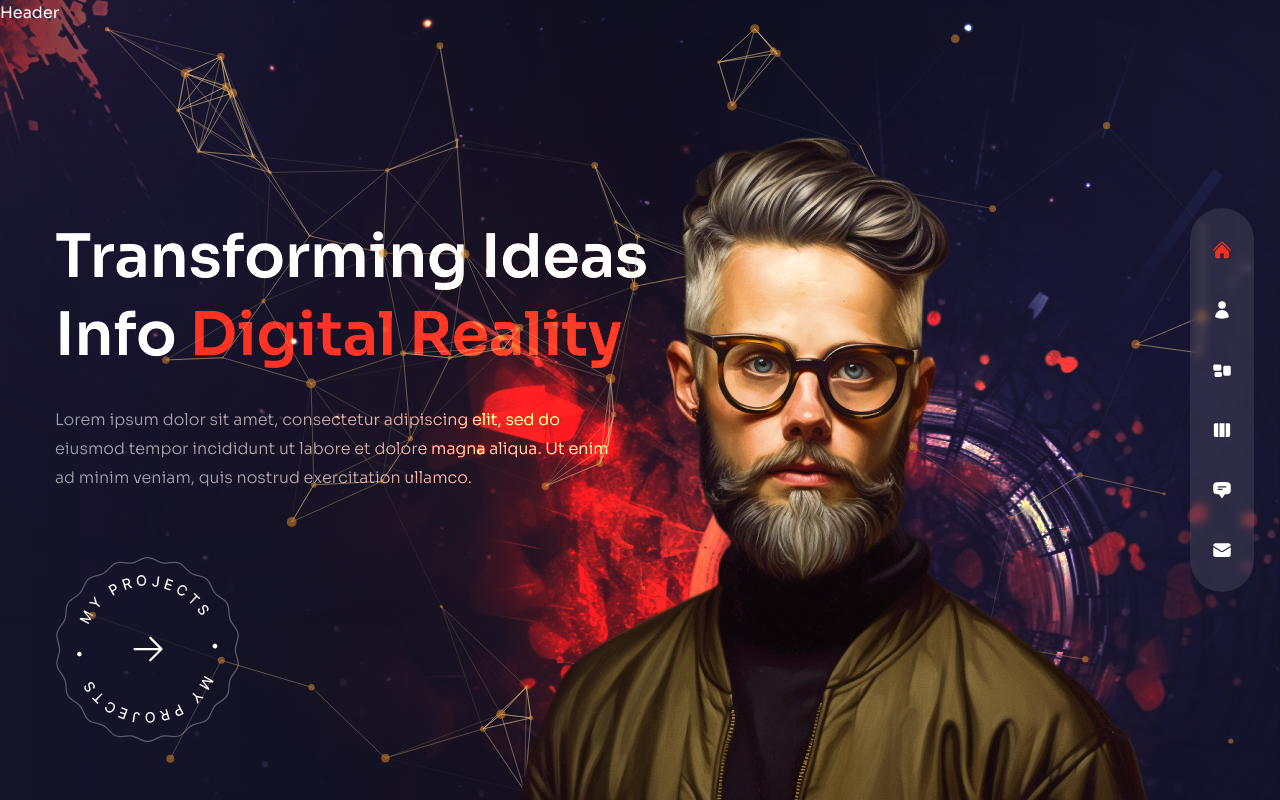
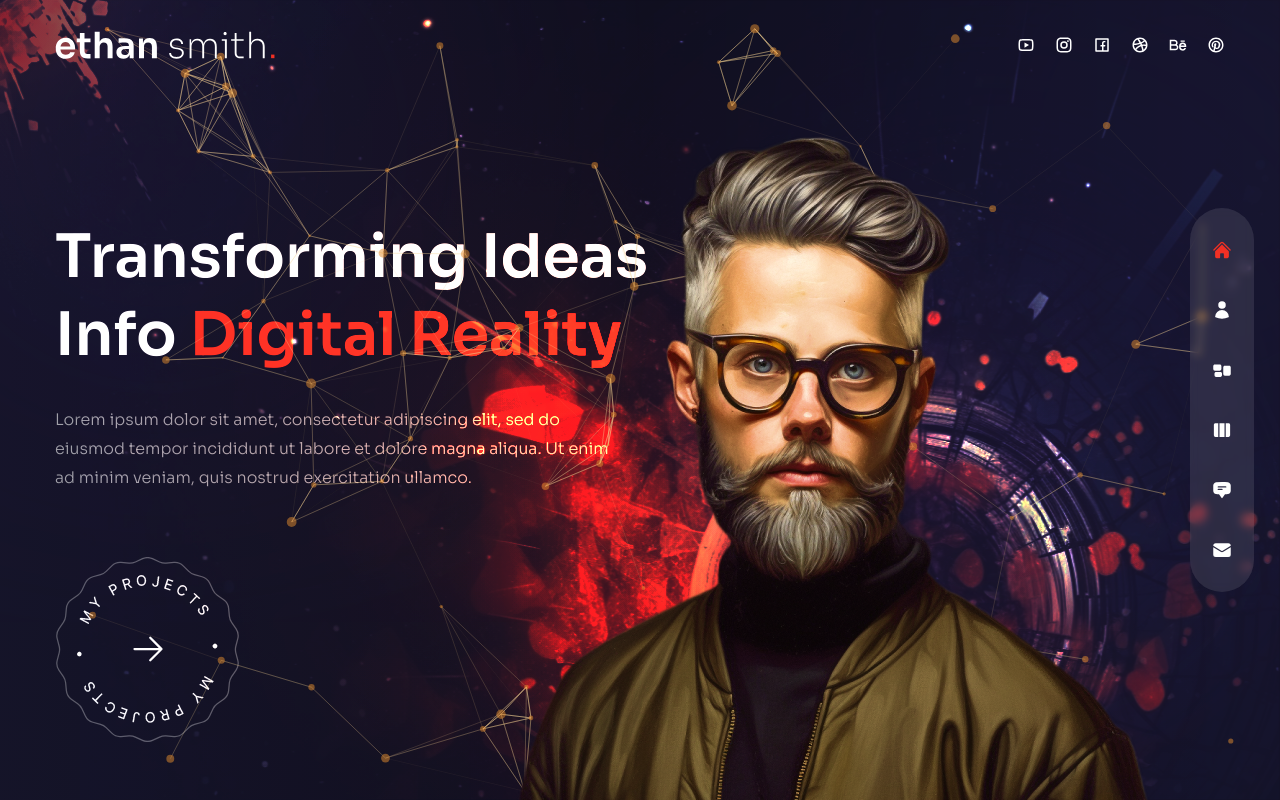
Before and after one commit to freetimezp/js-portfolio-22-web-dev, a Next.js app: page / in a window 1280 px wide. Built offline with nearby package versions, Linux system fonts and the light colour scheme.

Commit message:
08. js-portfolio-22-web-dev. Header Component. Socials Component.

```diff
--- a/components/Header.js
+++ b/components/Header.js
@@ -1,7 +1,27 @@
+import Image from "next/image";
+import Link from "next/link";
+
+import Socials from '../components/Socials';
+
 const Header = () => {
   return (
-    <header className="absolute z-30 w-full">
-      Header
+    <header className="absolute z-30 w-full flex items-center px-16 xl:px-0 xl:h-[90px]">
+      <div className="container mx-auto">
+        <div className="flex flex-col lg:flex-row justify-between items-center gap-y-6
+        py-8">
+          <Link href={'/'}>
+            <Image
+              src={'/logo.svg'}
+              alt="logo"
+              width={220}
+              height={48}
+              priority={true}
+            />
+          </Link>
+
+          <Socials />
+        </div>
+      </div>
     </header>
   );
 };
--- a/components/Socials.js
+++ b/components/Socials.js
@@ -1,5 +1,49 @@
+import Link from "next/link";
+
+import {
+  RiYoutubeLine,
+  RiInstagramLine,
+  RiFacebookBoxLine,
+  RiDribbbleLine,
+  RiBehanceLine,
+  RiPinterestLine
+} from 'react-icons/ri';
+
 const Socials = () => {
-  return <div>Socials</div>;
+  return (
+    <div className="flex items-center gap-x-5 text-lg">
+      <Link href={''}
+        className="hover:text-accent transition-all duration-300"
+      >
+        <RiYoutubeLine />
+      </Link>
+      <Link href={''}
+        className="hover:text-accent transition-all duration-300"
+      >
+        <RiInstagramLine />
+      </Link>
+      <Link href={''}
+        className="hover:text-accent transition-all duration-300"
+      >
+        <RiFacebookBoxLine />
+      </Link>
+      <Link href={''}
+        className="hover:text-accent transition-all duration-300"
+      >
+        <RiDribbbleLine />
+      </Link>
+      <Link href={''}
+        className="hover:text-accent transition-all duration-300"
+      >
+        <RiBehanceLine />
+      </Link>
+      <Link href={''}
+        className="hover:text-accent transition-all duration-300"
+      >
+        <RiPinterestLine />
+      </Link>
+    </div>
+  );
 };
 
 export default Socials;
```
